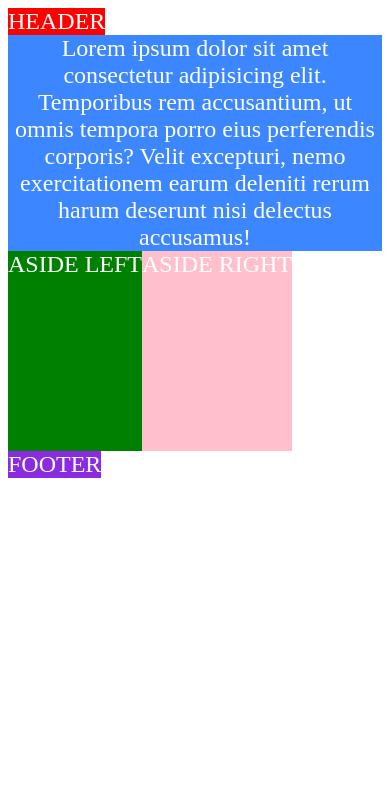
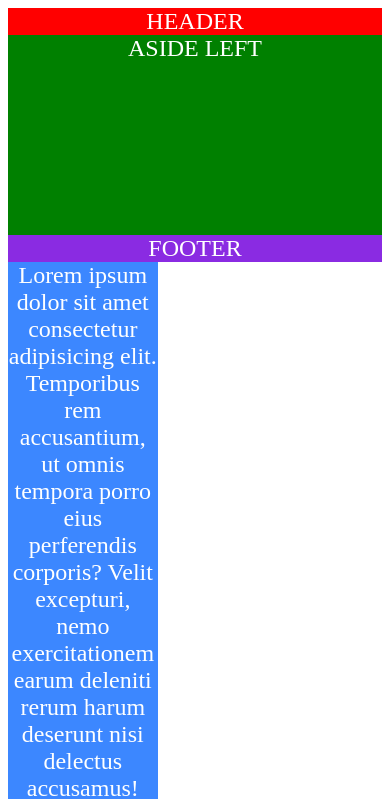
Before and after one commit to anennumen/7-layout-flex-box, a plain HTML site: page index.html in a window 390 px wide. Shown: the top 799 px of the page. Drawn offline with Linux system fonts and the light colour scheme.

Commit message:
poprawka

```diff
--- a/css/style.css
+++ b/css/style.css
@@ -12,6 +12,7 @@
     background-color: red;
     color: #fff;
     text-align: center;
+    width: 100%;
 
 }
 
@@ -27,6 +28,7 @@
     color: #fff;
     text-align: center;
     min-height: 200px;
+    width: 100%;
 }
 
 #right{
@@ -34,11 +36,13 @@
     color: #fff;
     text-align: center;
     min-height: 200px;
+    width: 100%;
 }
 #fotter{
     background-color: blueviolet;
     color: #fff;
     text-align: center;
+    width: 100%;
 }
 
 @media (max-width: 768px) {
@@ -50,10 +54,19 @@
 }
 
 @media (max-width: 992px ){
-    #p
+    #p{
+        width: 40%;
+        order: 1;
+    }
     #right
     #left {
-        width: 60%;
+        width: 30%;
+    }
+    #left{
+        order: 0;
+    }
+    #right{
+        order: 1;
     }
 
 }
```
